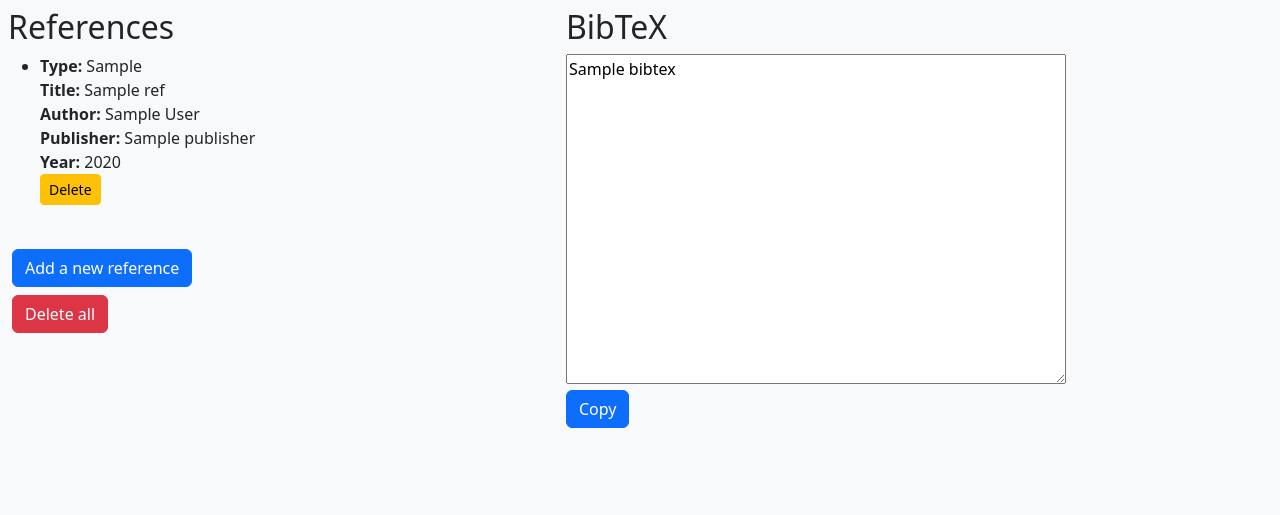
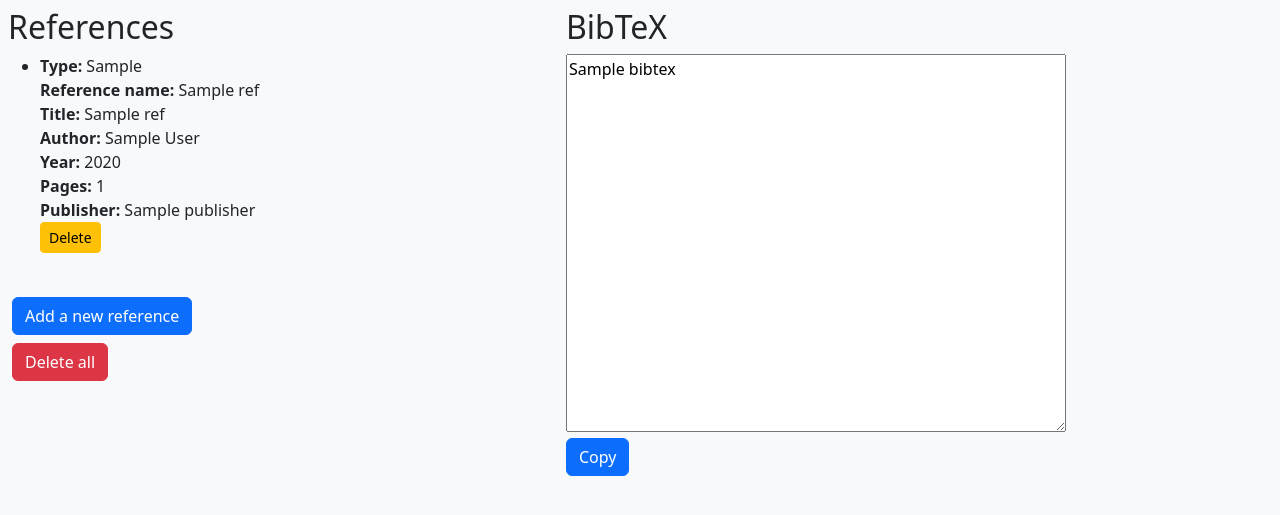
Before and after one commit to S3iska/miniproject, a Flask app: template src/templates/index.html in a window 1280 px wide. Shown: the top 515 px of the page. Run offline with Flask 3, Linux system fonts and the light colour scheme; the template is opened without the code that fills it: most values are stand-ins (such as "Sample title", 1, 10 or a date in 2020).

Commit message:
Add additional reference fields to template

```diff
--- a/src/templates/index.html
+++ b/src/templates/index.html
@@ -7,12 +7,34 @@
         <h2>References</h2>
         <ul>
             {% for ref in refs|sort(attribute='author')%}
-            <li> <hidden {{  ref.id  }} ></hidden>
+            <li><hidden {{ ref.id }}></hidden>
                 <strong>Type:</strong> {{ ref.ref_type }}<br>
-                <strong>Title:</strong> {{ ref.title }}<br>
-                <strong>Author:</strong> {{ ref.author }}<br>
-                <strong>Publisher:</strong> {{ ref.publisher }}<br>
-                <strong>Year:</strong> {{ ref.year }}<br>
+                <strong>Reference name:</strong> {{ ref.ref_name }}<br>
+
+                {% set ref_fields = [
+                    ("Title", ref.title),
+                    ("Author", ref.author),
+                    ("Year", ref.year),
+                    ("Journal", ref.journal),
+                    ("Pages", ref.pages),
+                    ("Month", ref.month),
+                    ("DOI", ref.doi),
+                    ("Note", ref.note),
+                    ("Key", ref.key),
+                    ("Publisher", ref.publisher),
+                    ("Series", ref.series),
+                    ("Address", ref.address),
+                    ("Edition", ref.edition),
+                    ("URL", ref.url),
+                    ("Book Title", ref.booktitle),
+                    ("Editor", ref.editor),
+                    ("Organization", ref.organization)
+                ] %}
+
+                {% for label, value in ref_fields %}
+                    {% if value %}<strong>{{ label }}:</strong> {{ value }}<br>{% endif %}
+                {% endfor %}
+
                 <form action="/{{ ref.id }}/delete_ref" method="post">
                     <input id="delete{{ref.ref_name}}" type="submit" class="btn btn-sm btn-warning" onclick="return confirm('Are you sure you want to delete the reference from the database?')" value="Delete">
                 </form>
```
